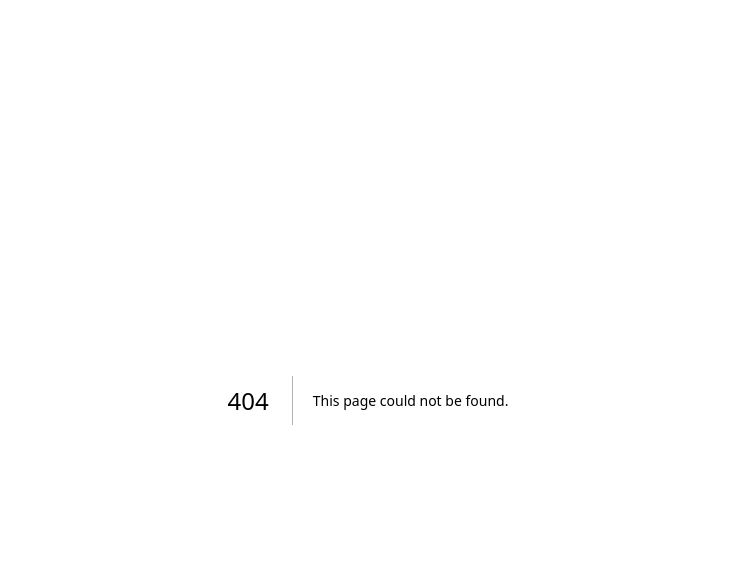
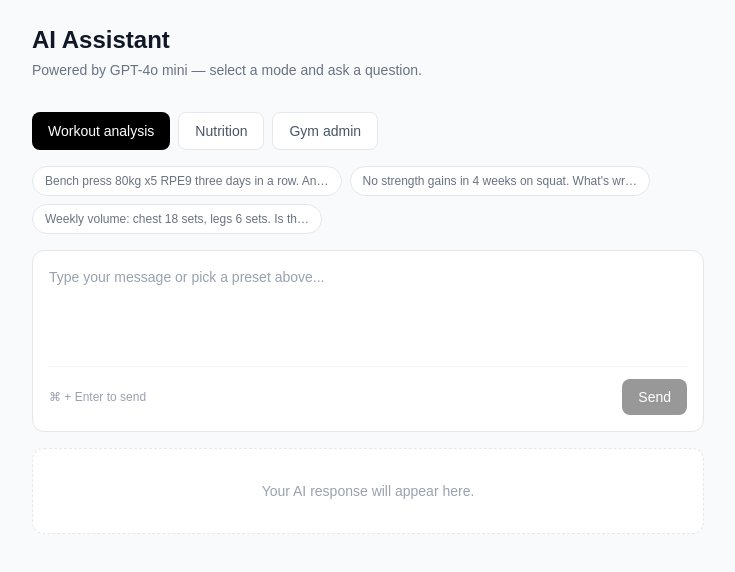
Before and after one commit to albanrr21/gym-platform, a Next.js app in the folder apps/web/: page /ai-demo in a window 1280 px wide. Before the commit this address had no page. Shown: the top 572 px of the page, without its empty margins (272-1007 px from the left). Built offline with nearby package versions, Linux system fonts and the light colour scheme.

Commit message:
feat: add AI demo page and API route for AI interactions

```diff
--- /dev/null
+++ b/apps/web/app/ai-demo/page.tsx
@@ -0,0 +1,203 @@
+"use client";
+
+import { useState } from "react";
+
+const TYPES = [
+  {
+    id: "workout",
+    label: "Workout analysis",
+    presets: [
+      "Bench press 80kg x5 RPE9 three days in a row. Analyze.",
+      "No strength gains in 4 weeks on squat. What's wrong?",
+      "Weekly volume: chest 18 sets, legs 6 sets. Is this balanced?",
+    ],
+  },
+  {
+    id: "nutrition",
+    label: "Nutrition",
+    presets: [
+      "I train 5x/week, weigh 80kg. How much protein do I need?",
+      "Best pre-workout meal 1 hour before heavy squats?",
+      "I'm on a 500 kcal deficit but losing strength. What to do?",
+    ],
+  },
+  {
+    id: "admin",
+    label: "Gym admin",
+    presets: [
+      "10 members haven't logged in for 2 weeks. What should I do?",
+      "Leaderboard engagement dropped 40% this month. Analyze.",
+      "60% attendance drop on Fridays. How to fix it?",
+    ],
+  },
+];
+
+export default function AIDemoPage() {
+  const [activeType, setActiveType] = useState("workout");
+  const [input, setInput] = useState("");
+  const [response, setResponse] = useState("");
+  const [loading, setLoading] = useState(false);
+  const [error, setError] = useState("");
+
+  const currentType = TYPES.find((t) => t.id === activeType)!;
+
+  async function handleSubmit() {
+    if (!input.trim()) return;
+    setLoading(true);
+    setError("");
+    setResponse("");
+
+    try {
+      const res = await fetch("/api/ai", {
+        method: "POST",
+        headers: { "Content-Type": "application/json" },
+        body: JSON.stringify({ message: input, type: activeType }),
+      });
+
+      if (!res.ok) throw new Error("API request failed");
+      const data = await res.json();
+      if (data.error) throw new Error(data.error);
+      setResponse(data.response);
+    } catch (err: any) {
+      setError(err.message || "Something went wrong. Please try again.");
+    } finally {
+      setLoading(false);
+    }
+  }
+
+  return (
+    <div className="min-h-screen bg-gray-50 p-6">
+      <div className="max-w-2xl mx-auto">
+        {/* Header */}
+        <div className="mb-8">
+          <h1 className="text-2xl font-semibold text-gray-900">AI Assistant</h1>
+          <p className="text-sm text-gray-500 mt-1">
+            Powered by GPT-4o mini — select a mode and ask a question.
+          </p>
+        </div>
+
+        {/* Type selector */}
+        <div className="flex gap-2 mb-4">
+          {TYPES.map((t) => (
+            <button
+              key={t.id}
+              onClick={() => {
+                setActiveType(t.id);
+                setInput("");
+                setResponse("");
+                setError("");
+              }}
+              className={`px-4 py-2 rounded-lg text-sm font-medium transition-colors ${
+                activeType === t.id
+                  ? "bg-black text-white"
+                  : "bg-white text-gray-600 border border-gray-200 hover:bg-gray-100"
+              }`}
+            >
+              {t.label}
+            </button>
+          ))}
+        </div>
+
+        {/* Preset queries */}
+        <div className="flex flex-wrap gap-2 mb-4">
+          {currentType.presets.map((preset) => (
+            <button
+              key={preset}
+              onClick={() => setInput(preset)}
+              className="text-xs px-3 py-1.5 bg-white border border-gray-200 text-gray-500 rounded-full hover:border-gray-400 hover:text-gray-700 transition-colors"
+            >
+              {preset.length > 48 ? preset.slice(0, 48) + "…" : preset}
+            </button>
+          ))}
+        </div>
+
+        {/* Input */}
+        <div className="bg-white border border-gray-200 rounded-xl p-4 mb-4">
+          <textarea
+            value={input}
+            onChange={(e) => setInput(e.target.value)}
+            rows={4}
+            placeholder="Type your message or pick a preset above..."
+            disabled={loading}
+            onKeyDown={(e) => {
+              if (e.key === "Enter" && (e.metaKey || e.ctrlKey)) handleSubmit();
+            }}
+            className="w-full text-sm text-gray-800 placeholder-gray-400 resize-none outline-none disabled:opacity-50"
+          />
+          <div className="flex items-center justify-between mt-3 pt-3 border-t border-gray-100">
+            <span className="text-xs text-gray-400">⌘ + Enter to send</span>
+            <button
+              onClick={handleSubmit}
+              disabled={loading || !input.trim()}
+              className="flex items-center gap-2 px-4 py-2 bg-black text-white text-sm font-medium rounded-lg hover:bg-gray-800 disabled:opacity-40 disabled:cursor-not-allowed transition-colors"
+            >
+              {loading ? (
+                <>
+                  <svg
+                    className="animate-spin h-3.5 w-3.5"
+                    viewBox="0 0 24 24"
+                    fill="none"
+                  >
+                    <circle
+                      className="opacity-25"
+                      cx="12"
+                      cy="12"
+                      r="10"
+                      stroke="currentColor"
+                      strokeWidth="4"
+                    />
+                    <path
+                      className="opacity-75"
+                      fill="currentColor"
+                      d="M4 12a8 8 0 018-8V0C5.373 0 0 5.373 0 12h4z"
+                    />
+                  </svg>
+                  Thinking...
+                </>
+              ) : (
+                "Send"
+              )}
+            </button>
+          </div>
+        </div>
+
+        {/* Error */}
+        {error && (
+          <div className="mb-4 p-4 bg-red-50 border border-red-200 rounded-xl">
+            <p className="text-sm font-medium text-red-700">Error</p>
+            <p className="text-sm text-red-600 mt-0.5">{error}</p>
+          </div>
+        )}
+
+        {/* Response */}
+        {response && (
+          <div className="bg-white border border-gray-200 rounded-xl p-4">
+            <div className="flex items-center gap-2 mb-3 pb-3 border-b border-gray-100">
+              <div className="w-5 h-5 bg-black rounded-full flex items-center justify-center">
+                <span className="text-white text-xs font-medium">AI</span>
+              </div>
+              <span className="text-sm font-medium text-gray-700">
+                Response
+              </span>
+              <span className="ml-auto text-xs text-gray-400 bg-gray-100 px-2 py-0.5 rounded-full">
+                {currentType.label}
+              </span>
+            </div>
+            <p className="text-sm text-gray-800 whitespace-pre-wrap leading-relaxed">
+              {response}
+            </p>
+          </div>
+        )}
+
+        {/* Empty state */}
+        {!response && !error && !loading && (
+          <div className="bg-white border border-dashed border-gray-200 rounded-xl p-8 text-center">
+            <p className="text-sm text-gray-400">
+              Your AI response will appear here.
+            </p>
+          </div>
+        )}
+      </div>
+    </div>
+  );
+}
--- /dev/null
+++ b/apps/web/app/api/ai/route.ts
@@ -0,0 +1,46 @@
+import { NextRequest, NextResponse } from "next/server";
+import OpenAI from "openai";
+
+const openai = new OpenAI({
+  apiKey: process.env.OPENAI_API_KEY,
+});
+
+const SYSTEM_PROMPTS: Record<string, string> = {
+  workout: `You are GymAI, an elite performance coach. Analyze workout data and provide precise, actionable training feedback. Always reference specific metrics. Identify fatigue risk, suggest progression in 2.5–5% increments, and flag plateaus. Start with a status: On Track, At Risk, or Plateau. Be direct and data-driven. You always answer in Albanian.`,
+  nutrition: `You are GymAI, a sports nutrition specialist. Provide evidence-based nutrition guidance tailored to training intensity. Give protein in g/kg bodyweight, avoid extreme deficits, and structure advice around pre/intra/post workout windows. Be concise and practical. You always answer in Albanian.`,
+  admin: `You are GymAI, a business intelligence assistant for gym owners. Interpret member engagement data and provide retention-focused insights. Frame everything around churn risk and member LTV. Suggest only quick wins implementable within 7 days. You always answer in Albanian.`,
+};
+
+export async function POST(request: NextRequest) {
+  try {
+    const { message, type } = await request.json();
+
+    if (!message) {
+      return NextResponse.json(
+        { error: "Message is required" },
+        { status: 400 },
+      );
+    }
+
+    const systemPrompt = SYSTEM_PROMPTS[type] || SYSTEM_PROMPTS.workout;
+
+    const completion = await openai.chat.completions.create({
+      model: "gpt-4o-mini",
+      messages: [
+        { role: "system", content: systemPrompt },
+        { role: "user", content: message },
+      ],
+      max_tokens: 600,
+      temperature: 0.3,
+    });
+
+    const response = completion.choices[0].message.content;
+    return NextResponse.json({ response });
+  } catch (error) {
+    console.error("OpenAI error:", error);
+    return NextResponse.json(
+      { error: "Failed to get AI response" },
+      { status: 500 },
+    );
+  }
+}
```
